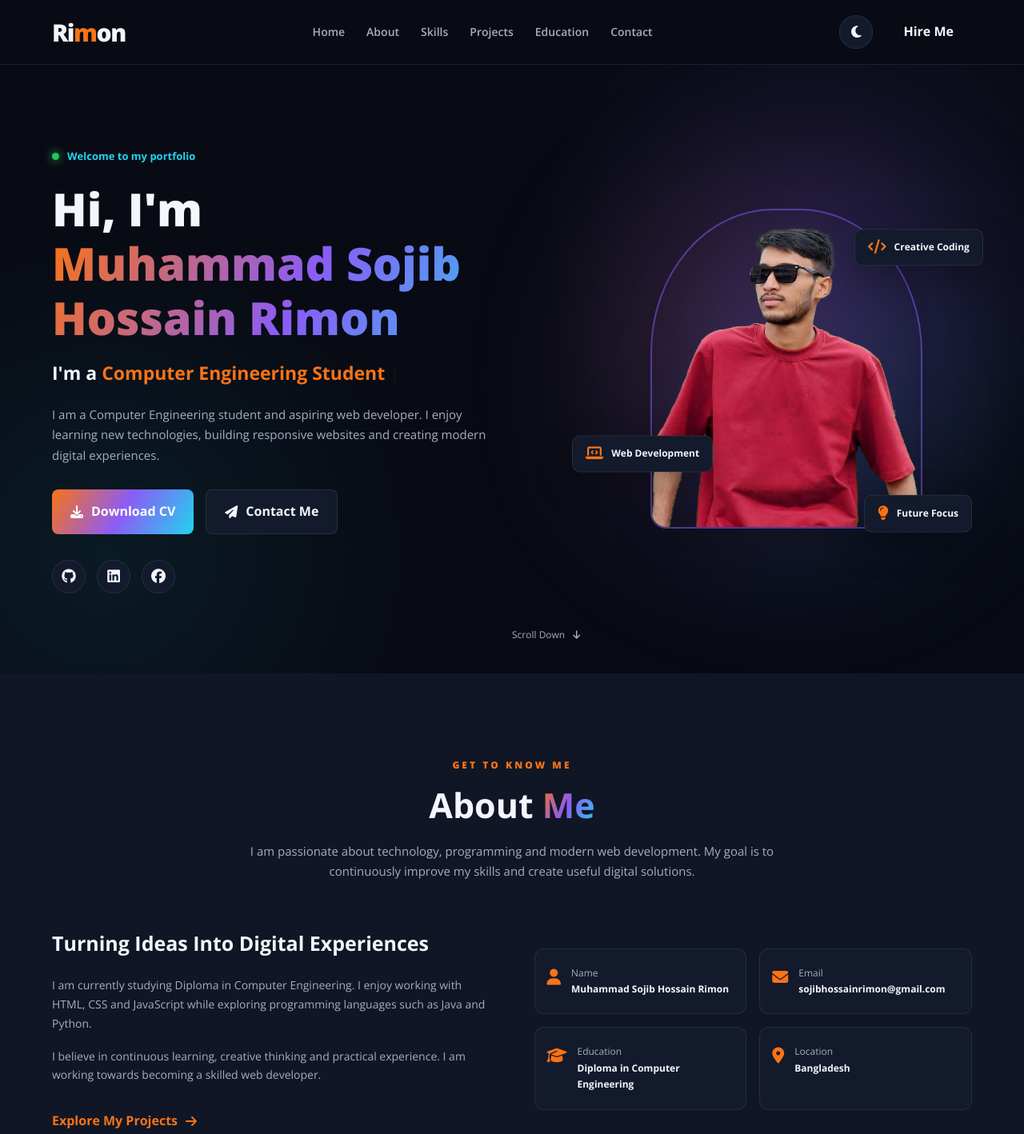
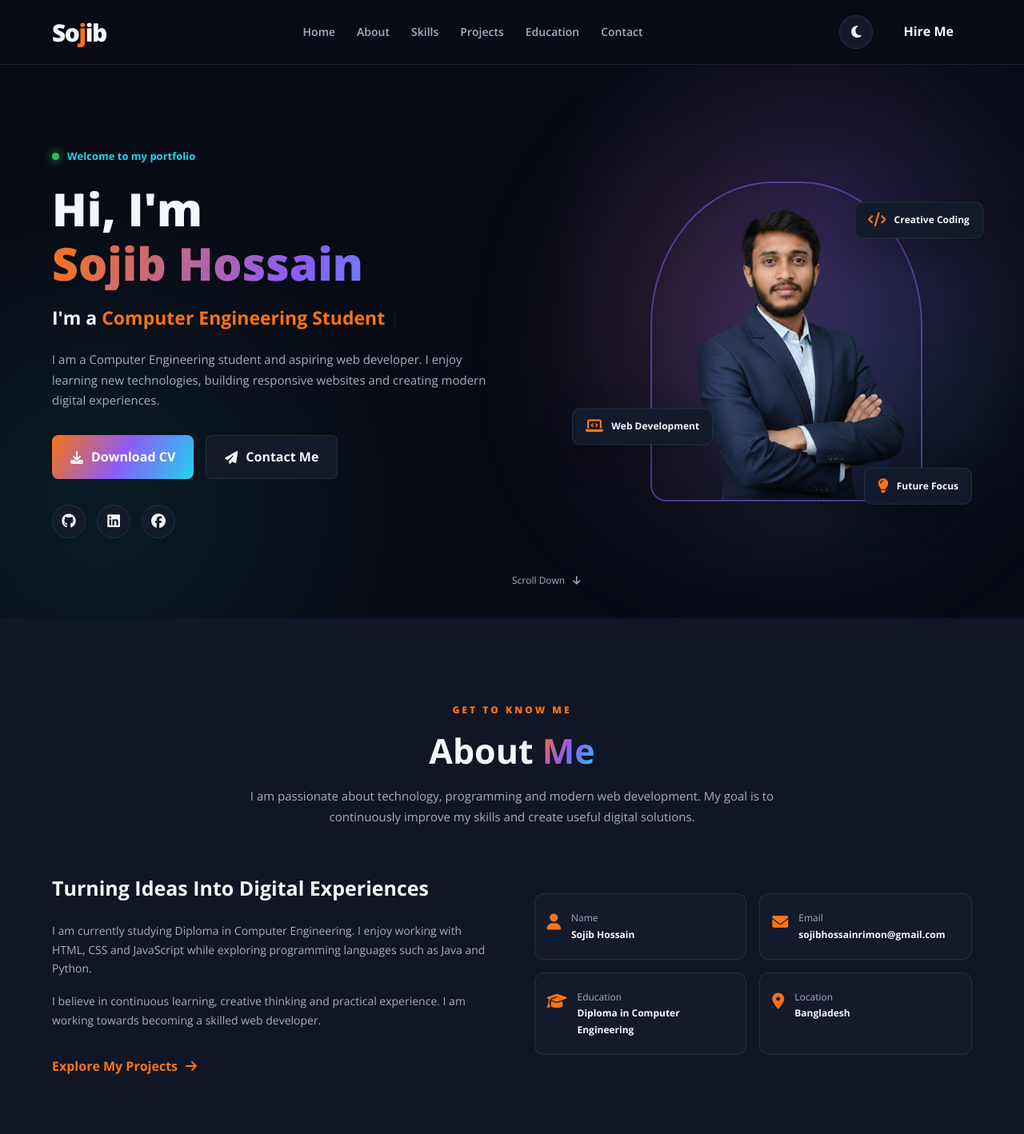
Before and after one commit to sojibhossainrimon-dev/Sojib-Hossain-Portfolio, a plain HTML site: page index.html in a window 1280 px wide. Shown: the top 1418 px of the page at 80% size. Drawn offline with nearby package versions, Linux system fonts and the light colour scheme.

Commit message:
Update portfolio image

```diff
--- a/index.html
+++ b/index.html
@@ -6,11 +6,11 @@
     <meta name="viewport" content="width=device-width, initial-scale=1.0">
 
     <meta name="description"
-        content="Muhammad Sojib Hossain Rimon - Personal Portfolio, Web Developer and Computer Engineering Student.">
-    <meta name="author" content="Muhammad Sojib Hossain Rimon">
+        content="Sojib Hossain - Personal Portfolio, Web Developer and Computer Engineering Student.">
+    <meta name="author" content="Sojib Hossain">
 
-    <title>Muhammad Sojib Hossain Rimon | Portfolio</title>
-       <link rel="icon" type="image/png" href="images/favicon.jpeg">
+    <title>Sojib Hossain | Portfolio</title>
+       <link rel="icon" type="image/png" href="images/favicon1.jpeg">
 
     <!-- Google Fonts -->
     <link rel="preconnect" href="https://fonts.googleapis.com">
@@ -38,7 +38,7 @@
         <nav class="navbar container">
 
             <a href="#home" class="logo">
-                Ri<span>m</span>on
+                So<span>j</span>ib
             </a>
 
             <button class="menu-toggle" id="menuToggle" aria-label="Toggle navigation" aria-expanded="false">
@@ -82,7 +82,7 @@
                     <h1>
                         Hi, I'm
                         <span class="gradient-text">
-                            Muhammad Sojib Hossain Rimon
+                            Sojib Hossain
                         </span>
                     </h1>
 
@@ -100,7 +100,7 @@
 
                     <div class="hero-buttons">
 
-                        <a href="./assets/Rimon-CV.pdf" class="btn primary-btn" download>
+                        <a href="./assets/Sojib-Hossain-CV.pdf" class="btn primary-btn" download>
                             <i class="fa-solid fa-download"></i>
                             Download CV
                         </a>
@@ -136,7 +136,7 @@
                     <div class="hero-glow"></div>
 
                     <div class="hero-image">
-                        <img src="images/sojib.png" alt="Muhammad Sojib Hossain Rimon">
+                        <img src="images/rimonsojib.png" alt="Sojib Hossain">
                     </div>
 
                     <div class="floating-card card-one">
@@ -213,7 +213,7 @@
                             <i class="fa-solid fa-user"></i>
                             <div>
                                 <span>Name</span>
-                                <h4>Muhammad Sojib Hossain Rimon</h4>
+                                <h4>Sojib Hossain</h4>
                             </div>
                         </div>
 
@@ -568,16 +568,15 @@
         <div class="container footer-content">
 
             <a href="#home" class="logo">
-                Ri<span>m</span>on.
+                So<span>j</span>ib
             </a>
 
             <p>
-                Designed & Developed by
-                <strong>Muhammad Sojib Hossain Rimon</strong>
+                DIGITAL CREATOR | WEB DEVELOPER
             </p>
 
             <p class="copyright">
-                &copy; <span id="currentYear"></span> Rimon.
+                &copy; <span id="currentYear"></span> |
                 All Rights Reserved.
             </p>
 
```
Also changed, not shown: images/favicon1.jpeg (added), images/rimonsojib.png (added).
